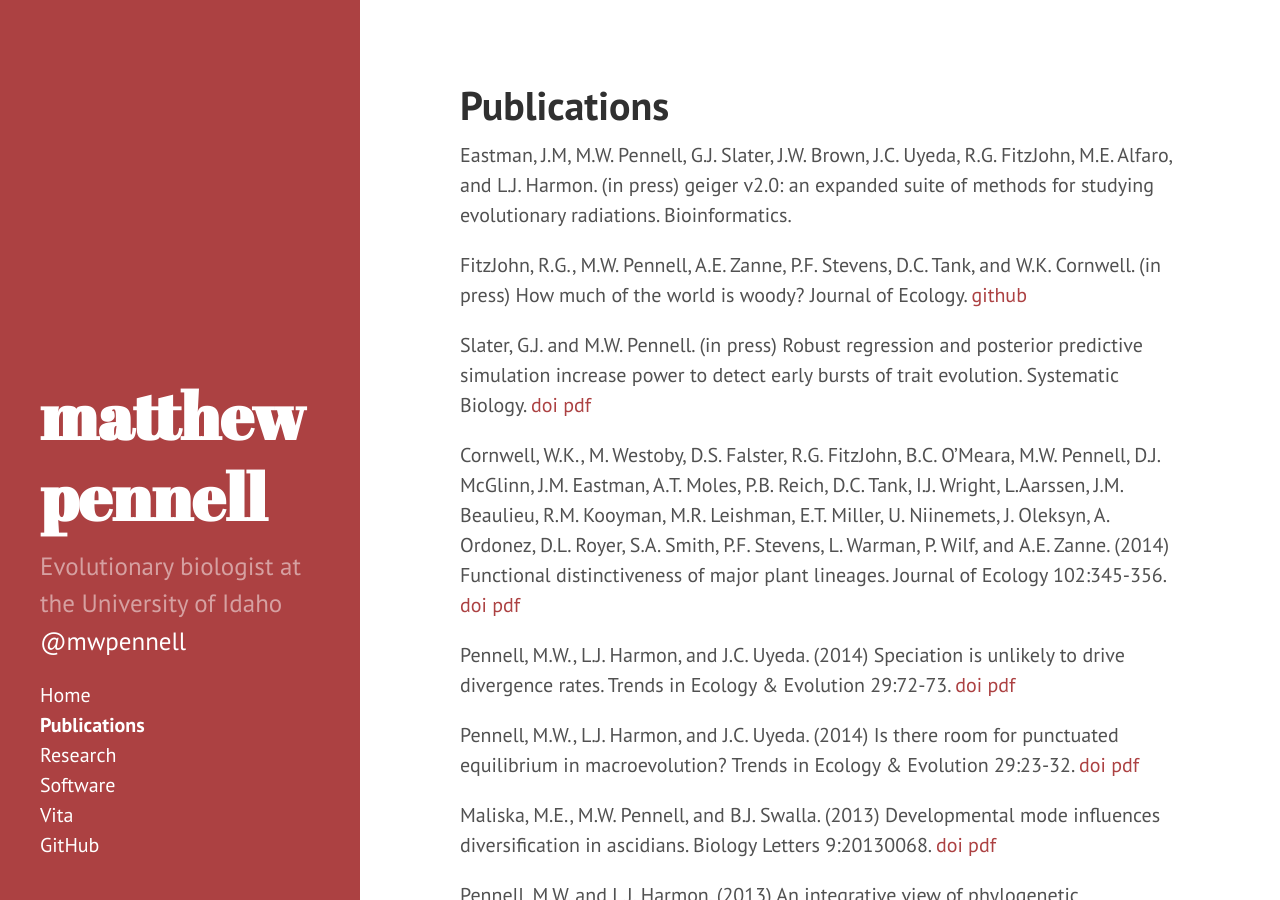
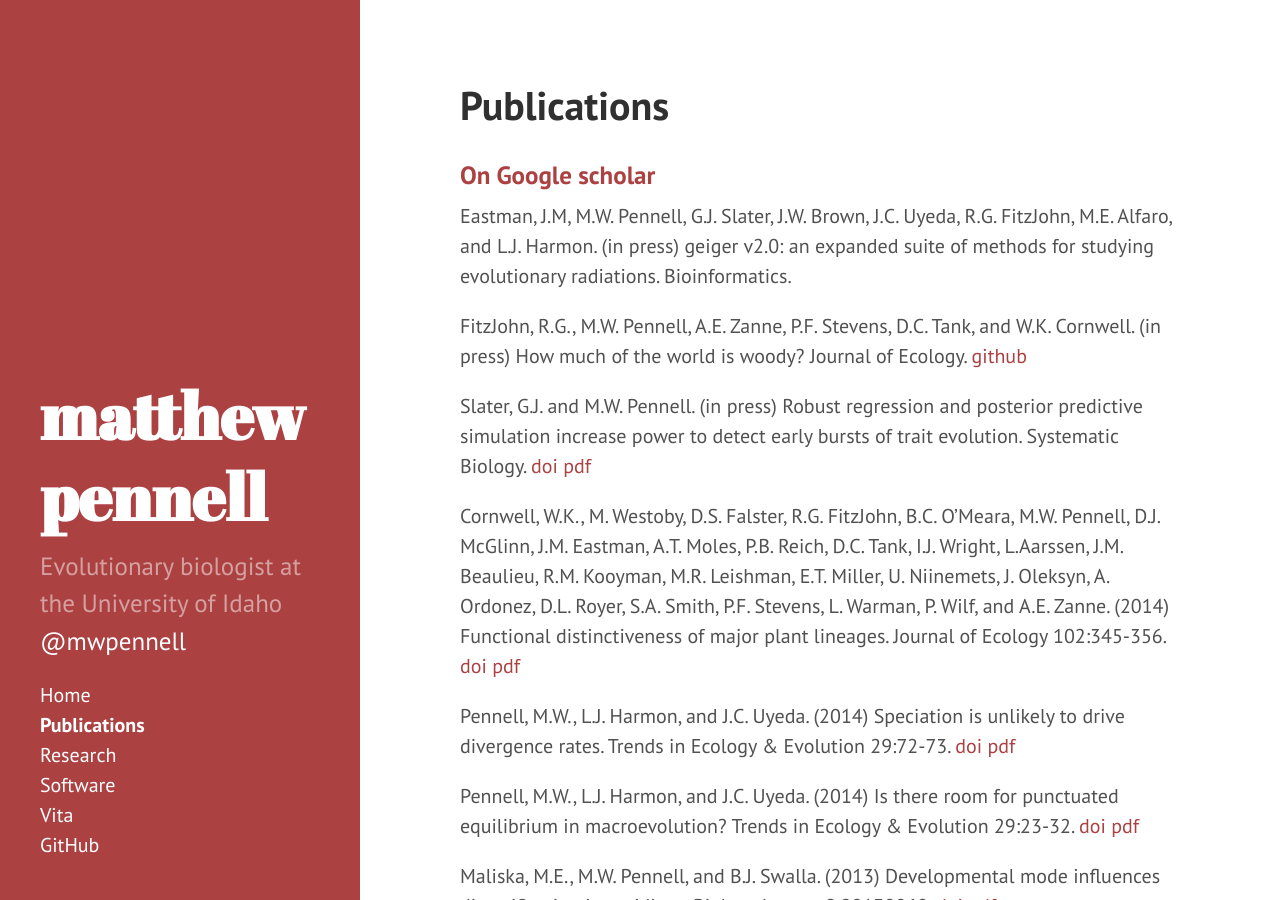
Before and after one commit to atredennick/mwpennell.github.io, a Jekyll site: the page built from publications.md, in a window 1280 px wide and 900 px high. Built offline with Jekyll 4.4.1, drawn with Linux system fonts in a browser that asks for light colours; Markdown is read by kramdown in place of the engine named in the settings.

Commit message:
added link to google scholar page

```diff
--- a/publications.md
+++ b/publications.md
@@ -2,6 +2,9 @@
 layout: page
 title: Publications
 ---
+
+### [On Google scholar](http://scholar.google.com/citations?user=mxS1rJoAAAAJ&hl=en)
+
 
 Eastman, J.M, M.W. Pennell, G.J. Slater, J.W. Brown, J.C. Uyeda, R.G. FitzJohn, M.E. Alfaro, and L.J. Harmon. (in press) geiger v2.0: an expanded suite of methods for studying evolutionary radiations. Bioinformatics.
 
```
